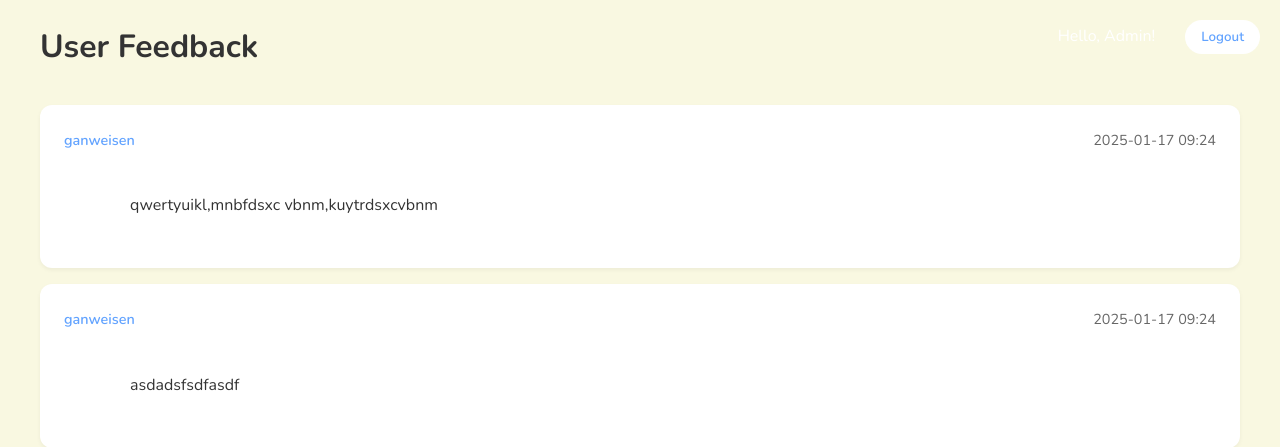
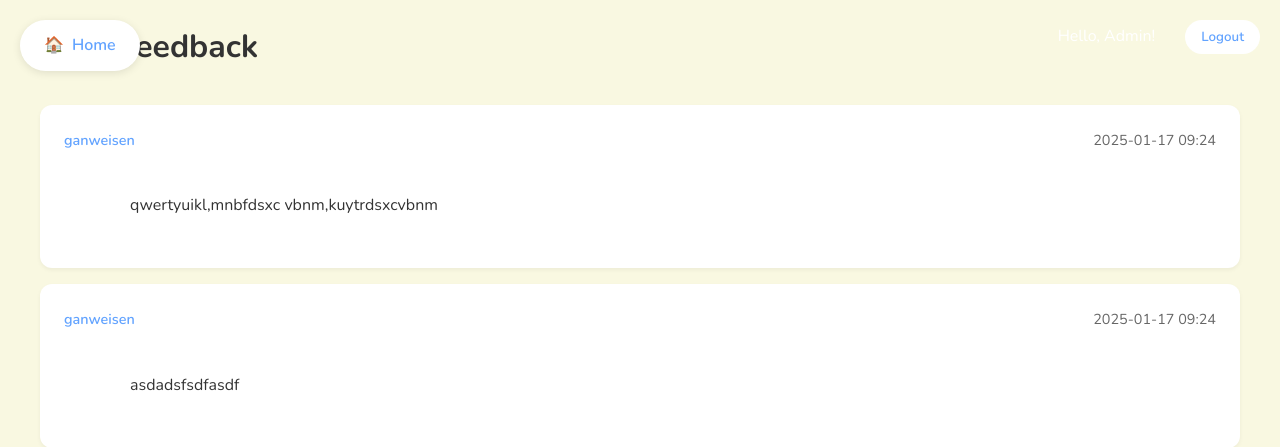
Before and after one commit to VincentGum/ai_story, a Flask app: page /admin/feedback in a window 1280 px wide. Shown: the top 447 px of the page. Run offline with Flask 3, Linux system fonts and the light colour scheme; a user stored in the database is signed in.

Commit message:
add home button

```diff
--- a/templates/base.html
+++ b/templates/base.html
@@ -77,7 +77,7 @@
 
         .feature-card:hover {
             transform: translateY(-5px);
-            border: 2px solid var(--accent);
+            box-shadow: 0 8px 16px rgba(0,0,0,0.1);
         }
 
         .feature-icon {
@@ -173,7 +173,6 @@
             box-shadow: 0 4px 12px rgba(0,0,0,0.05);
             font-size: 1.2rem;
             line-height: 1.8;
-            border: 2px solid var(--accent);
         }
 
         .home-btn {
@@ -188,6 +187,14 @@
             text-decoration: none;
             font-weight: 600;
             box-shadow: 0 2px 8px rgba(0,0,0,0.1);
+            transition: all 0.3s ease;
+            display: flex;
+            align-items: center;
+        }
+
+        .home-btn:hover {
+            transform: translateY(-2px);
+            box-shadow: 0 4px 12px rgba(0,0,0,0.15);
         }
 
         .form-group select:focus,
@@ -392,6 +399,12 @@
     </style>
 </head>
 <body>
+    {% if request.endpoint != 'home' %}
+    <a href="{{ url_for('home') }}" class="home-btn">
+        <span style="margin-right: 8px;">🏠</span>Home
+    </a>
+    {% endif %}
+
     <div class="nav-container">
         {% if current_user.is_authenticated %}
             <span style="color: white; margin-right: 1rem;">Hello, {{ current_user.name }}!</span>
```
Also changed, not shown: instance/users.db, 1 other file.
